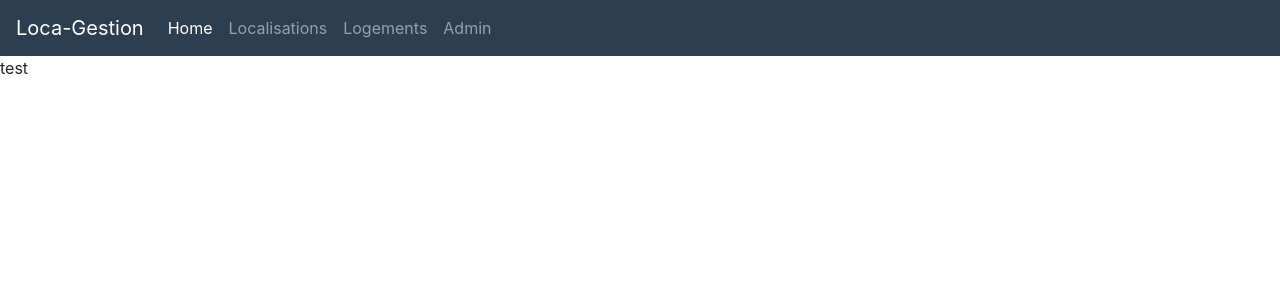
After one commit to Rolls47/Loca-Gestion, a Symfony app: template templates/home/index.html.twig in a window 1280 px wide. The commit adds this page. Shown: the top 300 px of the page. Run offline with Twig, Linux system fonts and the light colour scheme; the template is opened without the code that fills it, so the values that code supplies are empty; style sheets or scripts are compiled from the project's sources; some libraries are stand-ins or nearby versions.

Commit message:
feat(init): init project bootstrap and other

```diff
--- /dev/null
+++ b/assets/scss/Components/_navbar.scss
@@ -0,0 +1,3 @@
+.bg-primary{
+  background-color: #2c3e50 !important;
+}
--- a/assets/scss/app.scss
+++ b/assets/scss/app.scss
@@ -1,4 +1,4 @@
-body {
-    background-color: lightgray;
-}
+
 @import "~bootstrap/scss/bootstrap";
+@import "./Components/navbar";
+@import "main";
--- /dev/null
+++ b/templates/Components/_navbar.html.twig
@@ -0,0 +1,25 @@
+<nav class="navbar navbar-expand-lg navbar-dark bg-primary navbar-color">
+    <a class="navbar-brand" href="#">Loca-Gestion</a>
+    <button class="navbar-toggler" type="button" data-toggle="collapse" data-target="#navbarColor01" aria-controls="navbarColor01" aria-expanded="false" aria-label="Toggle navigation">
+        <span class="navbar-toggler-icon"></span>
+    </button>
+
+    <div class="collapse navbar-collapse" id="navbarColor01">
+        <ul class="navbar-nav mr-auto">
+            <li class="nav-item active">
+                <a class="nav-link" href="#">Home
+                    <span class="sr-only">(current)</span>
+                </a>
+            </li>
+            <li class="nav-item">
+                <a class="nav-link" href="#">Localisations</a>
+            </li>
+            <li class="nav-item">
+                <a class="nav-link" href="#">Logements</a>
+            </li>
+            <li class="nav-item">
+                <a class="nav-link" href="#">Admin</a>
+            </li>
+        </ul>
+    </div>
+</nav>
--- a/templates/base.html.twig
+++ b/templates/base.html.twig
@@ -1,12 +1,26 @@
 <!DOCTYPE html>
-<html>
+<html lang="fr">
     <head>
         <meta charset="UTF-8">
         <title>{% block title %}Welcome!{% endblock %}</title>
+        {{ encore_entry_link_tags('app') }}
         {% block stylesheets %}{% endblock %}
     </head>
     <body>
-        {% block body %}{% endblock %}
+    <header>
+        {% block header %}
+            {% include 'Components/_navbar.html.twig' %}
+        {% endblock %}
+    </header>
+
+    <main>
+        {% block body %}
+        {% endblock %}
+    </main>
+
+    {% block footer %}
+    {% endblock %}
+        {{ encore_entry_script_tags('app') }}
         {% block javascripts %}{% endblock %}
     </body>
 </html>
--- /dev/null
+++ b/templates/home/index.html.twig
@@ -0,0 +1,7 @@
+{% extends 'base.html.twig' %}
+
+{% block title %}Hello HomeController!{% endblock %}
+
+{% block body %}
+<p>test</p>
+{% endblock %}
```
Also changed, not shown: src/Controller/HomeController.php (added, +22 -0 lines), assets/scss/main.scss (added).
